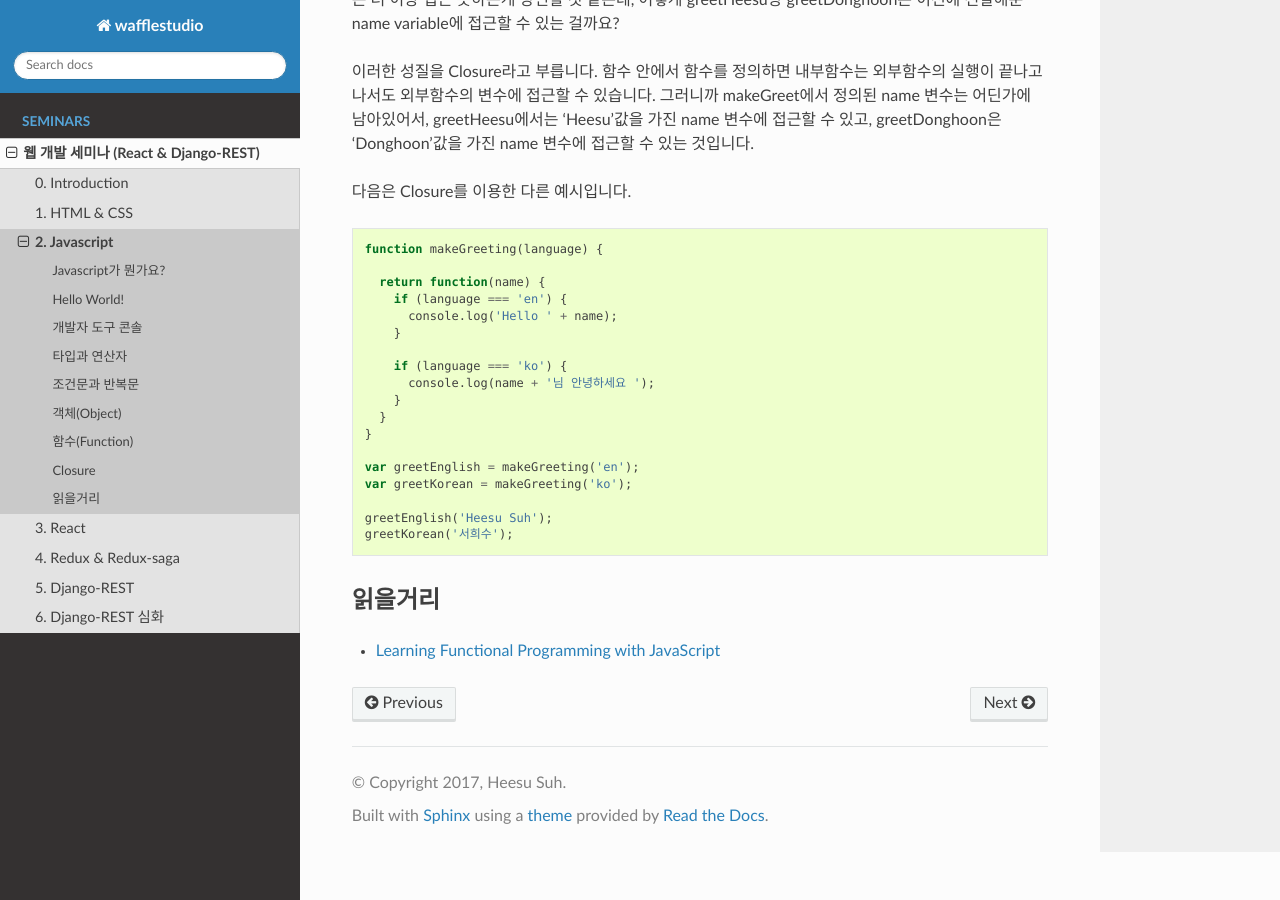
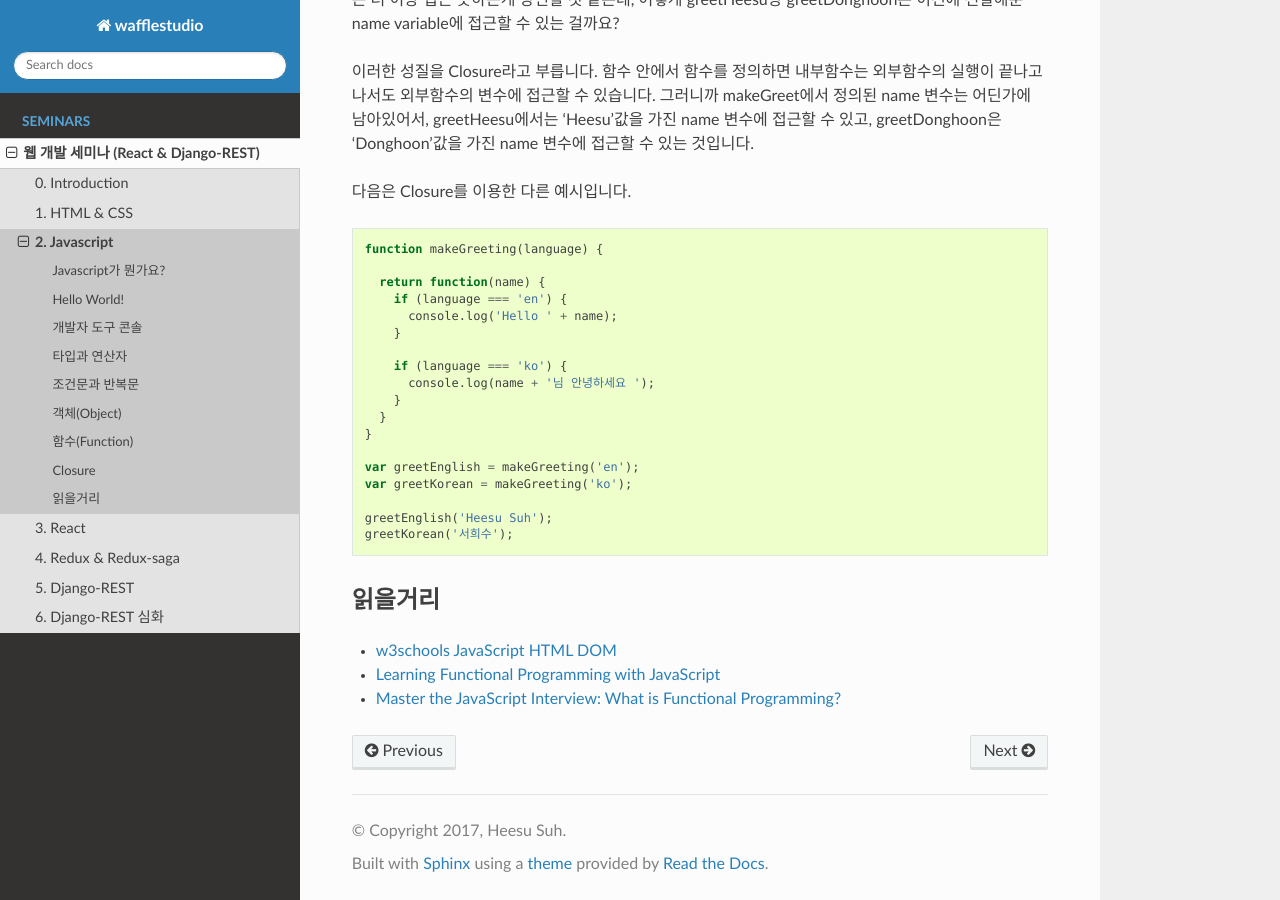
Before and after one commit to wafflestudio/wafflestudio-docs, a Sphinx documentation site: the page built from docs/web-seminar-react-django/2-javascript.rst, in a window 1280 px wide and 900 px high, scrolled down 6134 px. Built offline with Sphinx 7.4.7 and the Read the Docs theme 2.0.0, drawn with Linux system fonts in a browser that asks for light colours.

Commit message:
2-javascript

```diff
--- a/docs/web-seminar-react-django/2-javascript.rst
+++ b/docs/web-seminar-react-django/2-javascript.rst
@@ -274,4 +274,6 @@ greetHeesu와 greetDonghoon은 makeGreet에서 만들어진 함수들입니다.
 
 읽을거리
 --------------
+* `w3schools JavaScript HTML DOM <https://www.w3schools.com/js/js_htmldom.asp>`_
 * `Learning Functional Programming with JavaScript <https://youtu.be/e-5obm1G_FY>`_
+* `Master the JavaScript Interview: What is Functional Programming? <https://medium.com/javascript-scene/master-the-javascript-interview-what-is-functional-programming-7f218c68b3a0>`_
```
